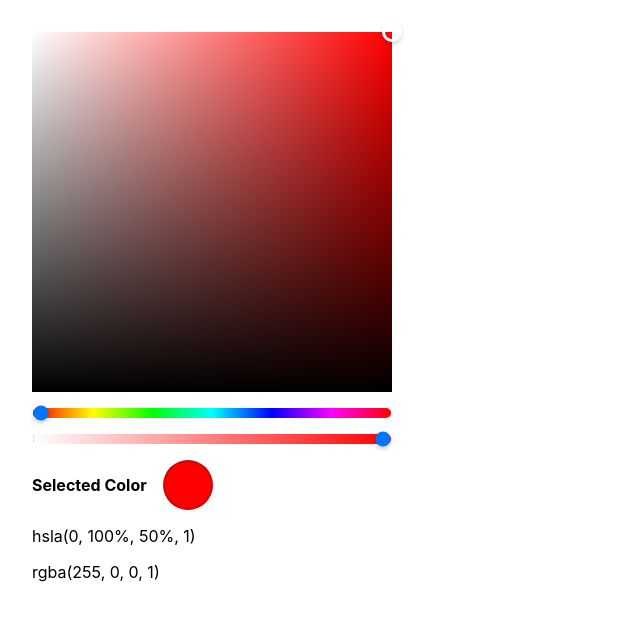
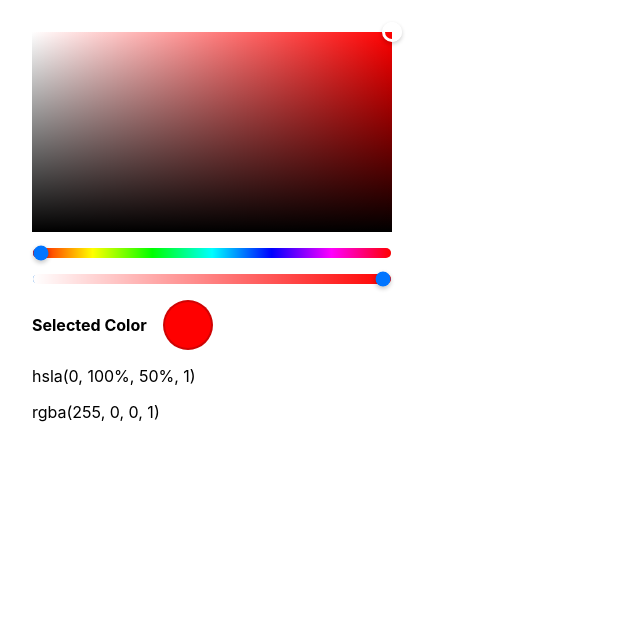
Before and after one commit to jphofmeister/color-picker, a React (Vite) app in the folder client/: page / in a window 1280 px wide. Shown: the top 620 px of the page, without its empty margins (0-640 px from the left). Built offline with nearby package versions, Linux system fonts and the light colour scheme.

Commit message:
save changes

```diff
--- a/client/src/App.jsx
+++ b/client/src/App.jsx
@@ -3,7 +3,7 @@ import styled from "styled-components";
 import ColorPicker from "./components/ColorPicker";
 import HueSlider from "./components/HueSlider";
 import AlphaSlider from "./components/AlphaSlider";
-// import HslaInput from "./components/HslaInput";
+import HslaInput from "./components/HslaInput";
 import { hslToRgb, rgbToHsl } from "./utilities/colorFunctions";
 import { isEmpty } from "./utilities/sharedFunctions";
 
@@ -19,13 +19,13 @@ const App = () => {
 
   const [rngHue, setRngHue] = useState(0);
   const [rngAlpha, setRngAlpha] = useState(1);
-  const [saturation, setSaturation] = useState(100);
-  const [lightness, setLightness] = useState(50);
+  const [pickerSaturation, setPickerSaturation] = useState(100);
+  const [pickerLightness, setPickerLightness] = useState(50);
 
   const [txtHsla, setTxtHsla] = useState("");
 
-  let hslaString = `${rngHue}, ${saturation}%, ${lightness}%, ${rngAlpha}`;
-  let hslToRgbConversion = hslToRgb(rngHue, (saturation / 100), (lightness / 100));
+  let hslaString = `${rngHue}, ${pickerSaturation}%, ${pickerLightness}%, ${rngAlpha}`;
+  let hslToRgbConversion = hslToRgb(rngHue, (pickerSaturation / 100), (pickerLightness / 100));
   let rgbaString = `${hslToRgbConversion[0]}, ${hslToRgbConversion[1]}, ${hslToRgbConversion[2]}, ${rngAlpha}`;
 
   // useEffect(() => {
@@ -44,11 +44,11 @@ const App = () => {
   //     };
 
   //     if (saturation !== newSaturation) {
-  //       setSaturation(newSaturation);
+  //       setPickerSaturation(newSaturation);
   //     };
 
   //     if (lightness !== newLightness) {
-  //       setLightness(newLightness);
+  //       setPickerLightness(newLightness);
   //     };
 
   //     if (rngAlpha !== newAlpha) {
@@ -63,7 +63,7 @@ const App = () => {
     <main>
       <h1 className="sr-only">Color Picker</h1>
 
-      <ColorPicker hue={rngHue} setSaturation={setSaturation} setLightness={setLightness} />
+      <ColorPicker hue={rngHue} setPickerSaturation={setPickerSaturation} setPickerLightness={setPickerLightness} />
 
       <div style={{ marginTop: "1rem" }}>
 
@@ -75,34 +75,32 @@ const App = () => {
           rngAlpha={rngAlpha}
           setRngAlpha={setRngAlpha}
           rngHue={rngHue}
-          saturation={saturation}
-          lightness={lightness} />
+          pickerSaturation={pickerSaturation}
+          pickerLightness={pickerLightness} />
       </div>
 
       <div className="info">
         <strong>Selected Color</strong>
         <StyledSelectColor
           $hue={rngHue}
-          $saturation={saturation}
-          $lightness={lightness}
+          $saturation={pickerSaturation}
+          $lightness={pickerLightness}
           $alpha={rngAlpha} />
       </div>
 
       {/* <HslaInput
-          txtHsla={txtHsla}
-          setTxtHsla={setTxtHsla}
-          rngAlpha={rngAlpha}
-          rngHue={rngHue}
-          saturation={saturation}
-          lightness={lightness} /> */}
+        txtHsla={txtHsla}
+        setTxtHsla={setTxtHsla}
+        rngAlpha={rngAlpha}
+        rngHue={rngHue}
+        pickerSaturation={pickerSaturation}
+        pickerLightness={pickerLightness} /> */}
 
-      <div style={{ marginBottom: "1rem" }}>
-
+      <div>
         <p>hsla({hslaString})</p>
-
       </div>
 
-      <div>
+      <div style={{ marginTop: "1rem" }}>
         <p>rgba({rgbaString})</p>
       </div>
 
--- a/client/src/components/AlphaSlider.jsx
+++ b/client/src/components/AlphaSlider.jsx
@@ -39,13 +39,13 @@ const AlphaSlider = (props) => {
 
   let rngAlpha = isEmpty(props) === false && isEmpty(props.rngAlpha) === false ? props.rngAlpha : 1;
   let rngHue = isEmpty(props) === false && isEmpty(props.rngHue) === false ? props.rngHue : 0;
-  let saturation = isEmpty(props) === false && isEmpty(props.saturation) === false ? props.saturation : 100;
-  let lightness = isEmpty(props) === false && isEmpty(props.lightness) === false ? props.lightness : 50;
+  let pickerSaturation = isEmpty(props) === false && isEmpty(props.pickerSaturation) === false ? props.pickerSaturation : 100;
+  let pickerLightness = isEmpty(props) === false && isEmpty(props.pickerLightness) === false ? props.pickerLightness : 50;
 
   let setRngAlpha = isEmpty(props.setRngAlpha) === false ? props.setRngAlpha : noFunctionAvailable;
 
   return (
-    <AlphaSliderContainer className="slider-input-container" $hue={rngHue} $saturation={saturation} $lightness={lightness} $alpha={rngAlpha}>
+    <AlphaSliderContainer className="slider-input-container" $hue={rngHue} $saturation={pickerSaturation} $lightness={pickerLightness} $alpha={rngAlpha}>
       <FormInput
         formInputID="rngAlpha"
         labelText="Alpha"
--- a/client/src/components/ColorPicker.jsx
+++ b/client/src/components/ColorPicker.jsx
@@ -8,7 +8,8 @@ const StyledColorPicker = styled.div`
   position: relative;
   height: calc(100dvw - 4rem);
   width: calc(100dvw - 4rem);
-  max-height: ${props => props.$colorPickerSize}px;
+  /* max-height: ${props => props.$colorPickerSize}px; */
+  max-height: 200px;
   max-width: ${props => props.$colorPickerSize}px;
   background: linear-gradient(to bottom,transparent,black),linear-gradient(to right,white,transparent);
   background-color: hsl(${props => props.$hue}, 100%, 50%);
@@ -31,7 +32,7 @@ const ColorPicker = (props) => {
 
   // * Available props:
   // * Properties: hue
-  // * Functions: setSaturation, setLightness
+  // * Functions: setPickerSaturation, setPickerLightness
 
   // let componentName = "ColorPicker";
 
@@ -39,8 +40,8 @@ const ColorPicker = (props) => {
 
   let hue = isEmpty(props) === false && isEmpty(props.hue) === false ? props.hue : "";
 
-  let setSaturation = isEmpty(props.setSaturation) === false ? props.setSaturation : noFunctionAvailable;
-  let setLightness = isEmpty(props.setLightness) === false ? props.setLightness : noFunctionAvailable;
+  let setPickerSaturation = isEmpty(props.setPickerSaturation) === false ? props.setPickerSaturation : noFunctionAvailable;
+  let setPickerLightness = isEmpty(props.setPickerLightness) === false ? props.setPickerLightness : noFunctionAvailable;
 
   const colorPickerRef = useRef(null);
 
@@ -107,7 +108,6 @@ const ColorPicker = (props) => {
   // * if color picker handle goes outside the color picker box, reset to the edge of the box --
   useEffect(() => {
 
-
     if (isEmpty(colorPickerClientRect) === false) {
 
       let dragTop = dragHandlePosition.y;
@@ -154,32 +154,32 @@ const ColorPicker = (props) => {
 
     if (isEmpty(colorPickerClientRect.width) === false && isEmpty(colorPickerClientRect.height) === false) {
 
-      let s_saturation = dragHandlePosition.x / colorPickerClientRect.width;
-      let v_brightness = 1 - (dragHandlePosition.y / colorPickerClientRect.height);
+      let s = dragHandlePosition.x / colorPickerClientRect.width;
+      let v = 1 - (dragHandlePosition.y / colorPickerClientRect.height);
 
-      if (v_brightness > 1) {
-        v_brightness = 1;
+      if (v > 1) {
+        v = 1;
       };
 
-      if (v_brightness < 0) {
-        v_brightness = 0;
+      if (v < 0) {
+        v = 0;
       };
 
       // * both hsv and hsl values are in [0, 1]
-      let l_lightness = (2 - s_saturation) * v_brightness / 2;
+      let l = (2 - s) * v / 2;
 
-      if (l_lightness != 0) {
-        if (l_lightness == 1) {
-          s_saturation = 0;
-        } else if (l_lightness < 0.5) {
-          s_saturation = s_saturation * v_brightness / (l_lightness * 2);
+      if (l != 0) {
+        if (l == 1) {
+          s = 0;
+        } else if (l < 0.5) {
+          s = s * v / (l * 2);
         } else {
-          s_saturation = s_saturation * v_brightness / (2 - l_lightness * 2);
+          s = s * v / (2 - l * 2);
         };
       };
 
-      setSaturation(Math.round(s_saturation * 100));
-      setLightness(Math.round(l_lightness * 100));
+      setPickerSaturation(Math.round(s * 100));
+      setPickerLightness(Math.round(l * 100));
 
     };
 
@@ -199,8 +199,6 @@ const ColorPicker = (props) => {
       };
 
       setDragHandlePosition(newPosition);
-
-      // setIsDragging(true);
 
     };
 
@@ -224,8 +222,6 @@ const ColorPicker = (props) => {
 
 
   const handleDragEnd = (event) => {
-
-    // console.log("event.type", event.type);
 
     if (isDragging === true) {
       setIsDragging(false);
--- a/client/src/components/HslaInput.jsx
+++ b/client/src/components/HslaInput.jsx
@@ -7,27 +7,27 @@ const HslaInput = (props) => {
 
   // * Available props:
   // * Properties: hue
-  // * Functions: setSaturation, setLightness
+  // * Functions: setPickerSaturation, setPickerLightness
 
   // let componentName = "HslaInput";
 
   let txtHsla = isEmpty(props) === false && isEmpty(props.txtHsla) === false ? props.txtHsla : "";
   let rngAlpha = isEmpty(props) === false && isEmpty(props.rngAlpha) === false ? props.rngAlpha : 1;
   let rngHue = isEmpty(props) === false && isEmpty(props.rngHue) === false ? props.rngHue : 0;
-  let saturation = isEmpty(props) === false && isEmpty(props.saturation) === false ? props.saturation : 100;
-  let lightness = isEmpty(props) === false && isEmpty(props.lightness) === false ? props.lightness : 50;
+  let pickerSaturation = isEmpty(props) === false && isEmpty(props.pickerSaturation) === false ? props.pickerSaturation : 100;
+  let pickerLightness = isEmpty(props) === false && isEmpty(props.pickerLightness) === false ? props.pickerLightness : 50;
 
   let setTxtHsla = isEmpty(props.setTxtHsla) === false ? props.setTxtHsla : noFunctionAvailable;
 
   useEffect(() => {
 
-    let hslaString = `${rngHue}, ${saturation}%, ${lightness}%, ${rngAlpha}`;
+    let hslaString = `${rngHue}, ${pickerSaturation}%, ${pickerLightness}%, ${rngAlpha}`;
 
     if (hslaString !== txtHsla) {
       setTxtHsla(hslaString);
     }
 
-  }, [rngAlpha, rngHue, saturation, lightness, txtHsla]);
+  }, [rngAlpha, rngHue, pickerSaturation, pickerLightness, txtHsla]);
 
   return (
     <>
--- a/client/src/components/HueSlider.jsx
+++ b/client/src/components/HueSlider.jsx
@@ -10,14 +10,14 @@ const HueSliderContainer = styled.div`
   border: none;
 
   input {
-    background: hsla(${props => props.hue}, 100%, 50%, 1);
+    background: hsla(${props => props.$hue}, 100%, 50%, 1);
 
     &::-webkit-slider-thumb {
-      background: hsla(${props => props.hue}, 100%, 50%, 1);
+      background: hsla(${props => props.$hue}, 100%, 50%, 1);
     }
 
     &::-moz-range-thumb {
-      background: hsla(${props => props.hue}, 100%, 50%, 1);
+      background: hsla(${props => props.$hue}, 100%, 50%, 1);
     }
 
     &::-webkit-slider-runnable-track {
```
